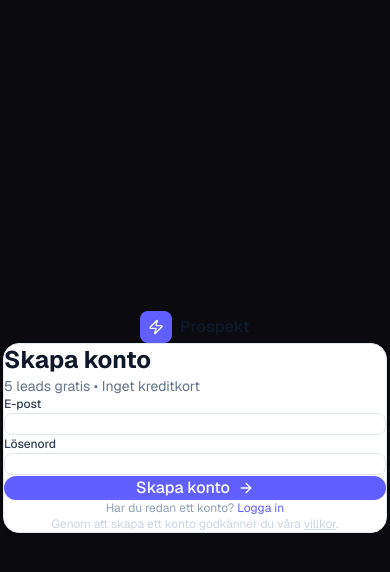
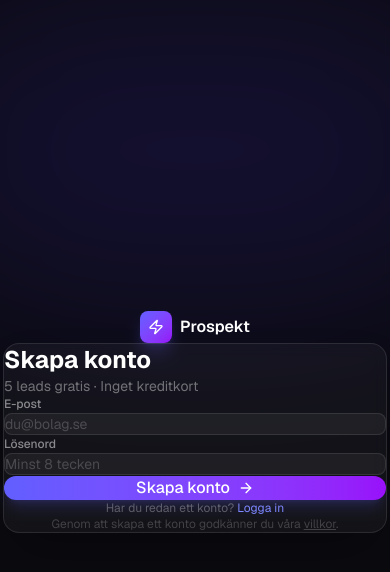
Before and after one commit to IVROS1/prospekt, a Next.js app: page /signup in a window 390 px wide. Shown: the top 572 px of the page. Built offline with nearby package versions, Linux system fonts and the light colour scheme; no server answers.

Commit message:
fix: mobile responsive — smaller headline, dark signup/login, hide preview on mobile

```diff
--- a/app/login/page.tsx
+++ b/app/login/page.tsx
@@ -3,7 +3,7 @@
 import { useState } from 'react'
 import { useRouter } from 'next/navigation'
 import { createBrowserClient } from '@/lib/supabase'
-import { Zap, Loader2 } from 'lucide-react'
+import { Zap, Loader2, ArrowRight } from 'lucide-react'
 import Link from 'next/link'
 import { toast } from 'sonner'
 
@@ -29,49 +29,63 @@
   }
 
   return (
-    <div className="min-h-screen flex flex-col items-center justify-center px-4">
-      <Link href="/" className="flex items-center gap-2 mb-8">
-        <div className="w-8 h-8 rounded-lg bg-indigo-500 flex items-center justify-center">
+    <div className="min-h-screen bg-[#0a0a0f] relative flex flex-col items-center justify-center px-4">
+      {/* Background glow */}
+      <div className="absolute inset-0 pointer-events-none overflow-hidden">
+        <div className="absolute top-0 left-1/2 -translate-x-1/2 w-[600px] h-[300px] bg-indigo-600/15 blur-[100px] rounded-full" />
+      </div>
+
+      <div className="relative w-full max-w-sm">
+        {/* Logo */}
+        <Link href="/" className="flex items-center justify-center gap-2 mb-8">
+          <div className="w-8 h-8 rounded-lg bg-gradient-to-br from-indigo-500 to-purple-600 flex items-center justify-center shadow-lg shadow-indigo-500/30">
             <Zap className="w-4 h-4 text-white" />
           </div>
-        <span className="font-semibold text-slate-900">Prospekt</span>
+          <span className="font-semibold text-white">Prospekt</span>
         </Link>
 
-      <div className="w-full max-w-sm bg-white rounded-2xl border border-slate-200 shadow-sm p-8">
-        <h1 className="text-2xl font-bold text-slate-900 mb-6">Logga in</h1>
+        {/* Card */}
+        <div className="w-full bg-white/[0.04] rounded-2xl border border-white/10 shadow-2xl p-8 backdrop-blur-sm">
+          <h1 className="text-2xl font-bold text-white mb-1">Logga in</h1>
+          <p className="text-white/40 text-sm mb-6">Välkommen tillbaka</p>
+
           <form onSubmit={handleLogin} className="space-y-4">
             <div>
-            <label className="text-xs font-medium text-slate-700 mb-1 block">E-post</label>
+              <label className="text-xs font-medium text-white/50 mb-1 block">E-post</label>
               <input
                 type="email"
                 required
                 value={email}
                 onChange={e => setEmail(e.target.value)}
-              className="w-full border border-slate-200 rounded-lg px-3 py-2.5 text-sm focus:outline-none focus:ring-2 focus:ring-indigo-300"
+                placeholder="du@bolag.se"
+                className="w-full bg-white/5 border border-white/10 rounded-lg px-3 py-2.5 text-sm text-white placeholder:text-white/20 focus:outline-none focus:ring-2 focus:ring-indigo-500/50 focus:border-indigo-500/50 transition-all"
               />
             </div>
             <div>
-            <label className="text-xs font-medium text-slate-700 mb-1 block">Lösenord</label>
+              <label className="text-xs font-medium text-white/50 mb-1 block">Lösenord</label>
               <input
                 type="password"
                 required
                 value={password}
                 onChange={e => setPassword(e.target.value)}
-              className="w-full border border-slate-200 rounded-lg px-3 py-2.5 text-sm focus:outline-none focus:ring-2 focus:ring-indigo-300"
+                placeholder="••••••••"
+                className="w-full bg-white/5 border border-white/10 rounded-lg px-3 py-2.5 text-sm text-white placeholder:text-white/20 focus:outline-none focus:ring-2 focus:ring-indigo-500/50 focus:border-indigo-500/50 transition-all"
               />
             </div>
             <button
               type="submit"
               disabled={loading}
-            className="w-full bg-indigo-500 hover:bg-indigo-600 disabled:opacity-60 text-white font-medium py-3 rounded-xl flex items-center justify-center gap-2 transition-colors"
+              className="w-full bg-gradient-to-r from-indigo-500 to-purple-600 hover:from-indigo-400 hover:to-purple-500 disabled:opacity-50 text-white font-medium py-3 rounded-xl flex items-center justify-center gap-2 transition-all shadow-lg shadow-indigo-500/20"
             >
-            {loading ? <Loader2 className="w-4 h-4 animate-spin" /> : 'Logga in'}
+              {loading ? <Loader2 className="w-4 h-4 animate-spin" /> : <>Logga in <ArrowRight className="w-4 h-4" /></>}
             </button>
           </form>
-        <p className="text-center text-xs text-slate-400 mt-4">
+
+          <p className="text-center text-xs text-white/30 mt-5">
             Inget konto?{' '}
-          <Link href="/signup" className="text-indigo-500 hover:underline">Skapa ett gratis</Link>
+            <Link href="/signup" className="text-indigo-400 hover:text-indigo-300">Skapa ett gratis</Link>
           </p>
+        </div>
       </div>
     </div>
   )
--- a/app/signup/page.tsx
+++ b/app/signup/page.tsx
@@ -13,7 +13,6 @@
   const [loading, setLoading] = useState(false)
   const [sent, setSent] = useState(false)
   const searchParams = useSearchParams()
-  const router = useRouter()
   const supabase = createBrowserClient()
 
   const plan = searchParams.get('plan') || 'free'
@@ -45,36 +44,36 @@
   if (sent) {
     return (
       <div className="text-center py-8">
-        <div className="w-16 h-16 bg-green-100 rounded-full flex items-center justify-center mx-auto mb-4">
+        <div className="w-16 h-16 bg-indigo-500/10 rounded-full flex items-center justify-center mx-auto mb-4 border border-indigo-500/20">
           <span className="text-3xl">📬</span>
         </div>
-        <h2 className="text-xl font-bold text-slate-900 mb-2">Kolla din inbox!</h2>
-        <p className="text-slate-500 text-sm">Vi skickade en bekräftelselänk till <strong>{email}</strong></p>
+        <h2 className="text-xl font-bold text-white mb-2">Kolla din inbox!</h2>
+        <p className="text-white/50 text-sm">Vi skickade en bekräftelselänk till <strong className="text-white">{email}</strong></p>
       </div>
     )
   }
 
   return (
     <>
-      <h1 className="text-2xl font-bold text-slate-900 mb-1">Skapa konto</h1>
-      <p className="text-slate-500 text-sm mb-6">
-        {plan !== 'free' ? `Plan: ${plan.charAt(0).toUpperCase() + plan.slice(1)}` : '5 leads gratis • Inget kreditkort'}
+      <h1 className="text-2xl font-bold text-white mb-1">Skapa konto</h1>
+      <p className="text-white/40 text-sm mb-6">
+        {plan !== 'free' ? `Plan: ${plan.charAt(0).toUpperCase() + plan.slice(1)}` : '5 leads gratis · Inget kreditkort'}
       </p>
 
       <form onSubmit={handleSignup} className="space-y-4">
         <div>
-          <label className="text-xs font-medium text-slate-700 mb-1 block">E-post</label>
+          <label className="text-xs font-medium text-white/50 mb-1 block">E-post</label>
           <input
             type="email"
             required
             value={email}
             onChange={e => setEmail(e.target.value)}
             placeholder="du@bolag.se"
-            className="w-full border border-slate-200 rounded-lg px-3 py-2.5 text-sm focus:outline-none focus:ring-2 focus:ring-indigo-300"
+            className="w-full bg-white/5 border border-white/10 rounded-lg px-3 py-2.5 text-sm text-white placeholder:text-white/20 focus:outline-none focus:ring-2 focus:ring-indigo-500/50 focus:border-indigo-500/50 transition-all"
           />
         </div>
         <div>
-          <label className="text-xs font-medium text-slate-700 mb-1 block">Lösenord</label>
+          <label className="text-xs font-medium text-white/50 mb-1 block">Lösenord</label>
           <input
             type="password"
             required
@@ -82,25 +81,24 @@
             value={password}
             onChange={e => setPassword(e.target.value)}
             placeholder="Minst 8 tecken"
-            className="w-full border border-slate-200 rounded-lg px-3 py-2.5 text-sm focus:outline-none focus:ring-2 focus:ring-indigo-300"
+            className="w-full bg-white/5 border border-white/10 rounded-lg px-3 py-2.5 text-sm text-white placeholder:text-white/20 focus:outline-none focus:ring-2 focus:ring-indigo-500/50 focus:border-indigo-500/50 transition-all"
           />
         </div>
         <button
           type="submit"
           disabled={loading}
-          className="w-full bg-indigo-500 hover:bg-indigo-600 disabled:opacity-60 text-white font-medium py-3 rounded-xl flex items-center justify-center gap-2 transition-colors"
+          className="w-full bg-gradient-to-r from-indigo-500 to-purple-600 hover:from-indigo-400 hover:to-purple-500 disabled:opacity-50 text-white font-medium py-3 rounded-xl flex items-center justify-center gap-2 transition-all shadow-lg shadow-indigo-500/20"
         >
           {loading ? <Loader2 className="w-4 h-4 animate-spin" /> : null}
           Skapa konto <ArrowRight className="w-4 h-4" />
         </button>
       </form>
 
-      <p className="text-center text-xs text-slate-400 mt-4">
+      <p className="text-center text-xs text-white/30 mt-5">
         Har du redan ett konto?{' '}
-        <Link href="/login" className="text-indigo-500 hover:underline">Logga in</Link>
+        <Link href="/login" className="text-indigo-400 hover:text-indigo-300">Logga in</Link>
       </p>
-
-      <p className="text-center text-xs text-slate-300 mt-4">
+      <p className="text-center text-xs text-white/20 mt-2">
         Genom att skapa ett konto godkänner du våra{' '}
         <Link href="/terms" className="underline">villkor</Link>.
       </p>
@@ -110,17 +108,27 @@
 
 export default function SignupPage() {
   return (
-    <div className="min-h-screen flex flex-col items-center justify-center px-4">
-      <Link href="/" className="flex items-center gap-2 mb-8">
-        <div className="w-8 h-8 rounded-lg bg-indigo-500 flex items-center justify-center">
-          <Zap className="w-4 h-4 text-white" />
+    <div className="min-h-screen bg-[#0a0a0f] relative flex flex-col items-center justify-center px-4">
+      {/* Background glow */}
+      <div className="absolute inset-0 pointer-events-none overflow-hidden">
+        <div className="absolute top-0 left-1/2 -translate-x-1/2 w-[600px] h-[300px] bg-indigo-600/15 blur-[100px] rounded-full" />
+      </div>
+
+      <div className="relative w-full max-w-sm">
+        {/* Logo */}
+        <Link href="/" className="flex items-center justify-center gap-2 mb-8">
+          <div className="w-8 h-8 rounded-lg bg-gradient-to-br from-indigo-500 to-purple-600 flex items-center justify-center shadow-lg shadow-indigo-500/30">
+            <Zap className="w-4 h-4 text-white" />
+          </div>
+          <span className="font-semibold text-white">Prospekt</span>
+        </Link>
+
+        {/* Card */}
+        <div className="w-full bg-white/[0.04] rounded-2xl border border-white/10 shadow-2xl p-8 backdrop-blur-sm">
+          <Suspense>
+            <SignupForm />
+          </Suspense>
         </div>
-        <span className="font-semibold text-slate-900">Prospekt</span>
-      </Link>
-      <div className="w-full max-w-sm bg-white rounded-2xl border border-slate-200 shadow-sm p-8">
-        <Suspense>
-          <SignupForm />
-        </Suspense>
       </div>
     </div>
   )
```
Also changed, not shown: app/page.tsx (+8 -8 lines). Lines whose indentation alone changed are shown as unchanged.
